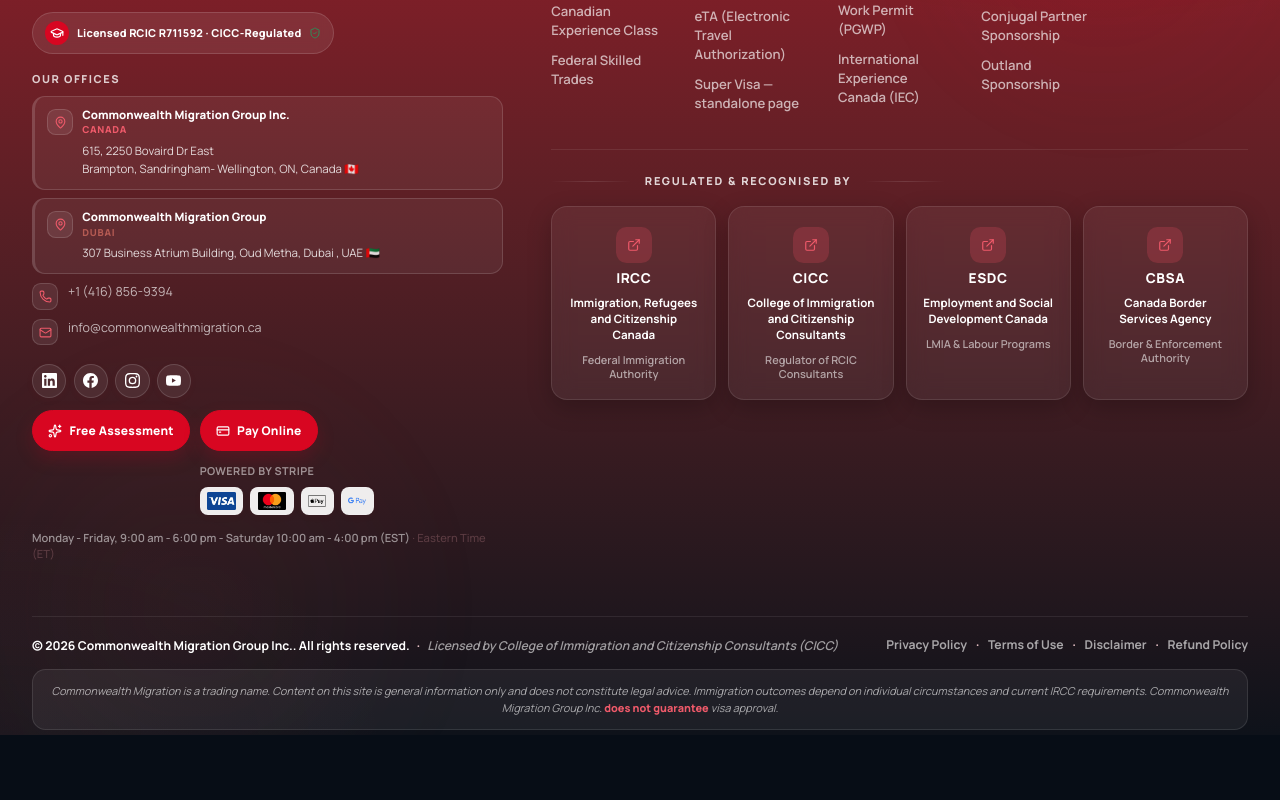
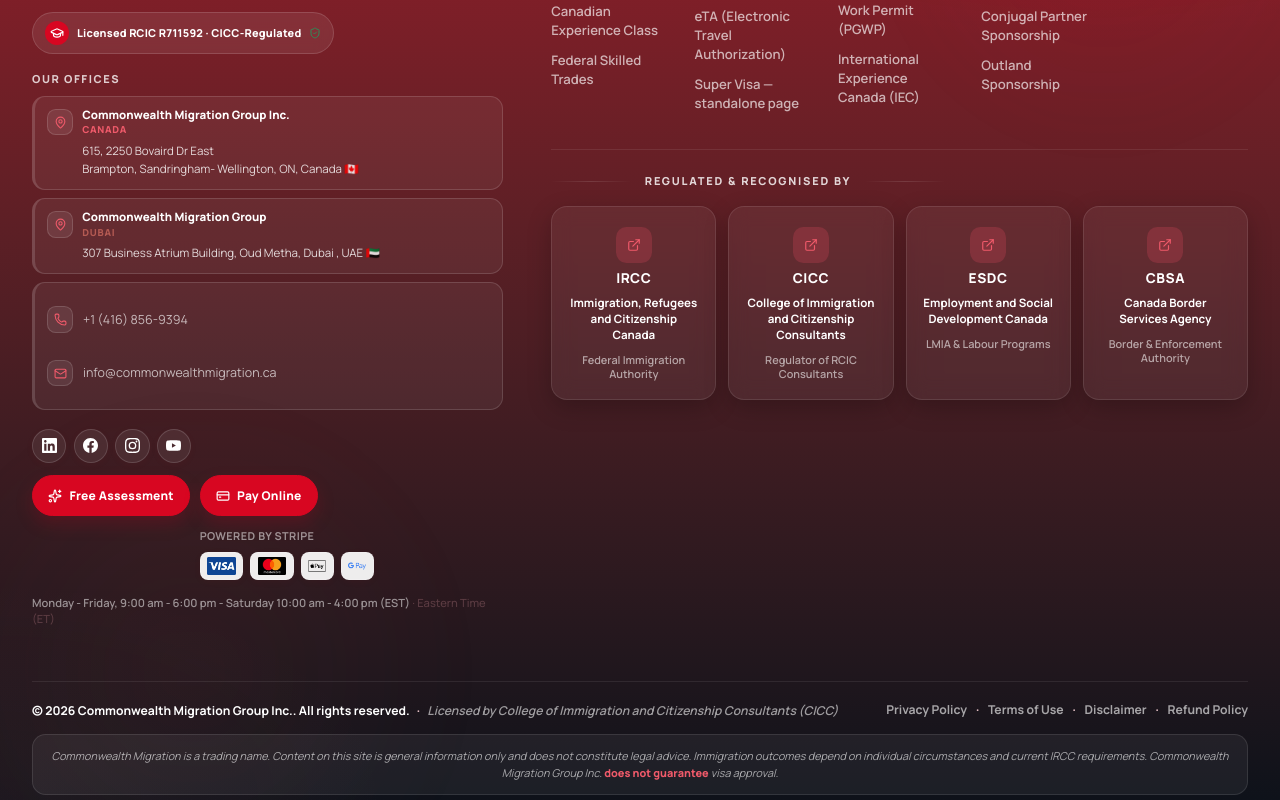
Before and after one commit to anuujdhawan/CMG-Canada-Converted, a Next.js app: page /tools/noc-finder-canada in a window 1280 px wide. Shown: the part 10510-11310 px from the top of the page. Before the commit the page ends 11245 px from the top, so only its background shows below. Built offline with nearby package versions, Linux system fonts and the light colour scheme; no server answers; what react-chatbot-kit would draw is missing.

Commit message:
Update phone number and footer contact card

```diff
--- a/src/components/layout/Footer.js
+++ b/src/components/layout/Footer.js
@@ -162,19 +162,21 @@
                   </span>
                   <span className="site-footer__office-address grid gap-[.1rem] pl-[2.2rem]">{site.sisterConcern.address}</span>
                 </a>
-              </div>
-              <a href={site.phoneHref} className="site-footer__contact-row flex items-start gap-[.6rem] text-[var(--brand-muted)] text-[.78rem] leading-[1.45] no-underline transition-colors duration-[180ms] ease-in-out hover:text-[var(--brand-primary-dark)]">
-                <span className="site-footer__contact-icon inline-flex size-[1.65rem] shrink-0 items-center justify-center mt-[.02rem] rounded-[.55rem] border border-[var(--brand-border)] bg-white text-[var(--brand-primary)]">
+                <div className="site-footer__office site-footer__contact-card grid min-h-[8rem] items-center gap-[.2rem] rounded-[.8rem] border border-l-[3px] border-[var(--brand-border)] border-l-[var(--brand-primary)] bg-[color-mix(in_srgb,#fff_72%,var(--brand-surface))] px-3 py-[.7rem] text-[var(--brand-muted)] transition-[border-color,background,transform] duration-[180ms] ease-in-out hover:-translate-y-px hover:border-[color-mix(in_srgb,var(--brand-primary)_32%,var(--brand-border))] hover:bg-[#ffffff]">
+                  <a href={site.phoneHref} className="site-footer__contact-row flex items-center gap-[.6rem] text-[var(--brand-muted)] text-[.78rem] leading-[1.45] no-underline transition-colors duration-[180ms] ease-in-out hover:text-[var(--brand-primary-dark)]">
+                    <span className="site-footer__contact-icon inline-flex size-[1.65rem] shrink-0 items-center justify-center rounded-[.55rem] border border-[var(--brand-border)] bg-white text-[var(--brand-primary)]">
                       <Phone size={13} aria-hidden />
                     </span>
                     <span>{site.phone}</span>
                   </a>
-              <a href={site.emailHref} className="site-footer__contact-row flex items-start gap-[.6rem] text-[var(--brand-muted)] text-[.78rem] leading-[1.45] no-underline transition-colors duration-[180ms] ease-in-out hover:text-[var(--brand-primary-dark)]">
-                <span className="site-footer__contact-icon inline-flex size-[1.65rem] shrink-0 items-center justify-center mt-[.02rem] rounded-[.55rem] border border-[var(--brand-border)] bg-white text-[var(--brand-primary)]">
+                  <a href={site.emailHref} className="site-footer__contact-row flex items-center gap-[.6rem] text-[var(--brand-muted)] text-[.78rem] leading-[1.45] no-underline transition-colors duration-[180ms] ease-in-out hover:text-[var(--brand-primary-dark)]">
+                    <span className="site-footer__contact-icon inline-flex size-[1.65rem] shrink-0 items-center justify-center rounded-[.55rem] border border-[var(--brand-border)] bg-white text-[var(--brand-primary)]">
                       <Mail size={13} aria-hidden />
                     </span>
                     <span>{site.email}</span>
                   </a>
+                </div>
+              </div>
             </div>
 
             {/* Social + CTA */}
```
Lines whose indentation alone changed are shown as unchanged.
